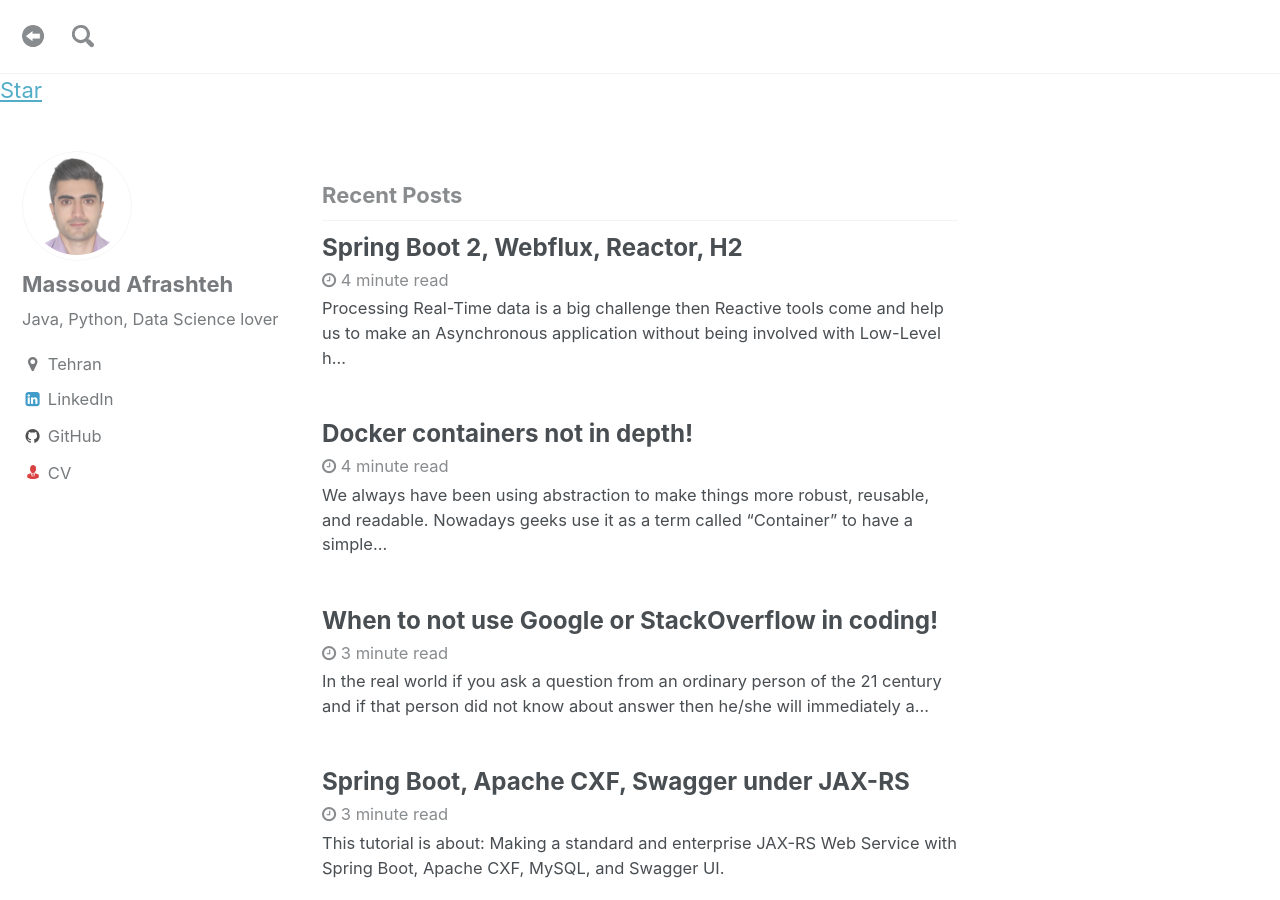
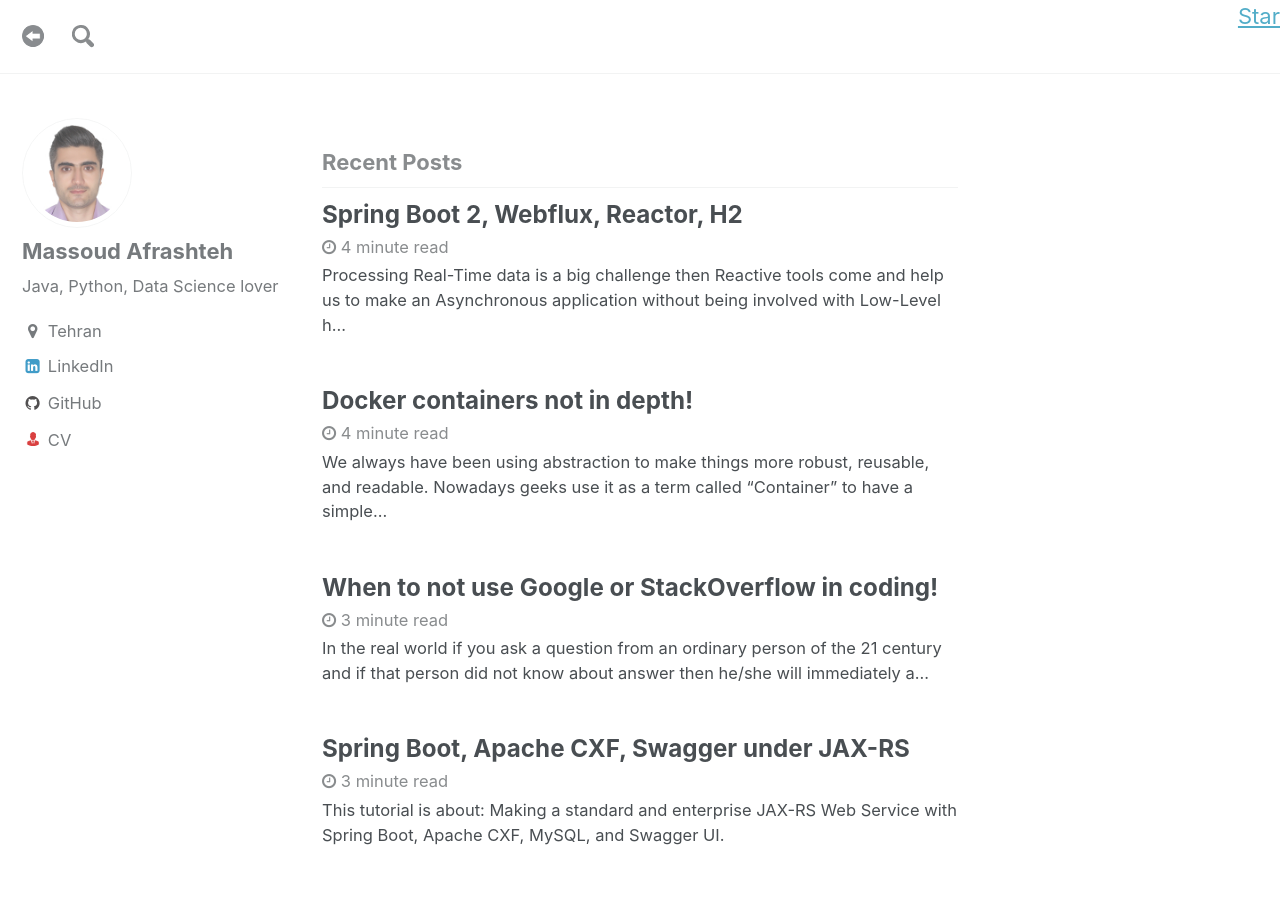
Before and after one commit to iamrdn/notes, a Jekyll site: the page built from index.html, in a window 1280 px wide and 900 px high. Built offline with Jekyll 4.4.1, drawn with Linux system fonts in a browser that asks for light colours; the list of posts is cut into pages by our own code.

Commit message:
added github star button

```diff
--- a/_includes/github-fork.html
+++ b/_includes/github-fork.html
@@ -1,4 +1,4 @@
-<div>
+<div style="position: fixed; top: 0; right: 0; border: 0;z-index: 1000;">
 	<!-- <a href="https://github.com/massoudAfrashteh/code"><img style="position: fixed; top: 0; right: 0; border: 0;z-index: 1000;" src="/assets/images/icon forkme_right_darkblue_121621.png" alt="Fork me on GitHub"></a>-->
  	<!-- Place this tag where you want the button to render. -->
 	<a class="github-button" href="https://github.com/massoudafrashteh/code" data-size="large" data-show-count="true" aria-label="Star massoudafrashteh/code on GitHub">Star</a>
```
